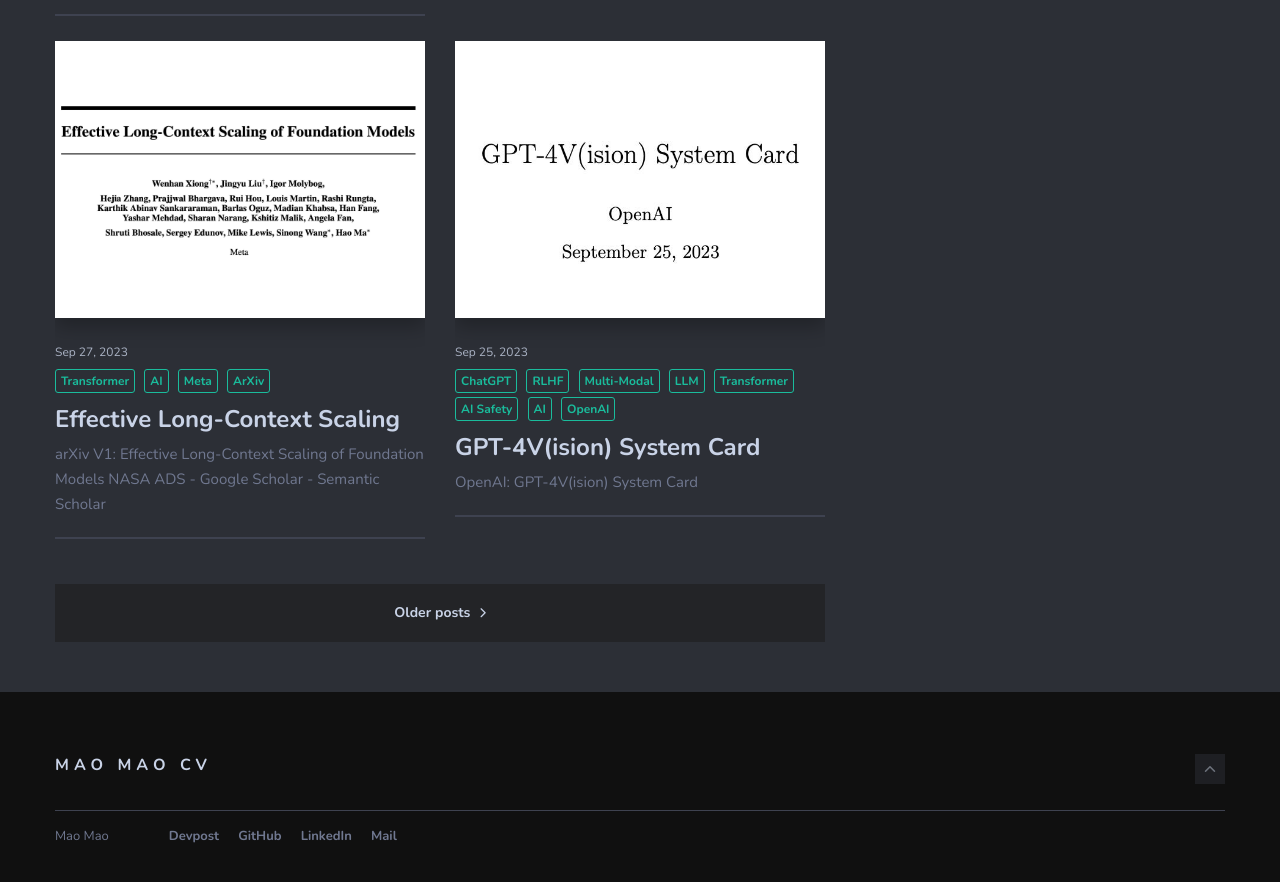
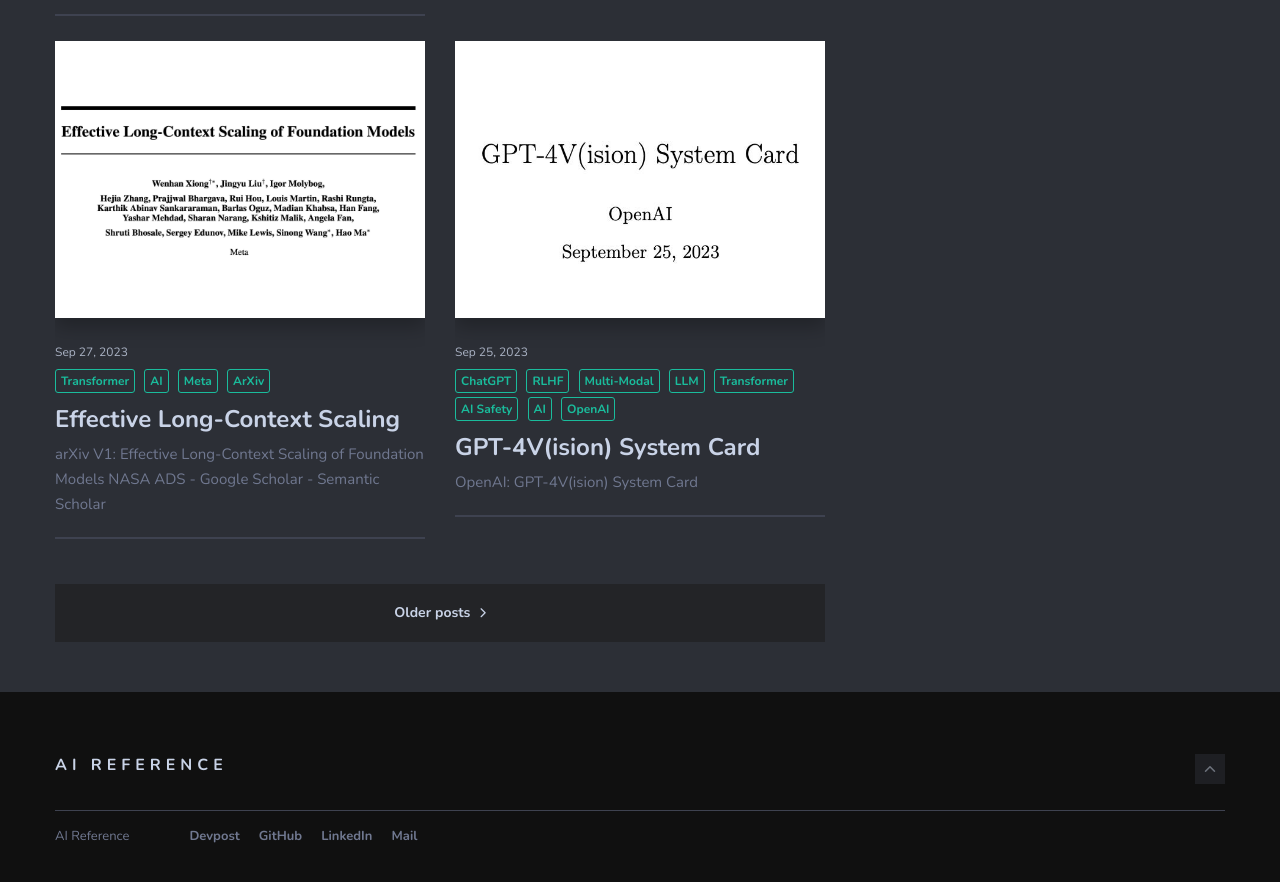
Before and after one commit to aireference/aireference.github.io, a Jekyll site: the page built from index.html, in a window 1280 px wide and 900 px high, scrolled down 6093 px. Shown: the top 882 px of the window. Built offline with Jekyll 4.4.1, drawn with Linux system fonts in a browser that asks for light colours; nearby versions of some CDN libraries; the list of posts is cut into pages by our own code; part of the change alters nothing that is shown.

Commit message:
Update footer.html

```diff
--- a/_includes/footer.html
+++ b/_includes/footer.html
@@ -4,14 +4,14 @@
       <div class="col col-12">
         <div class="footer-top">
           <h2 class="logo-title">
-            <a href="{{site.baseurl}}/" class="logo-text">Mao Mao CV</a>
+            <a href="{{site.baseurl}}/" class="logo-text">AI Reference</a>
           </h2>
           <div class="top"><i class="ion ion-ios-arrow-up"></i></div>
         </div>
         <div class="footer-bottom">
           <div class="copyright">
             <!-- <p>&copy; {{site.time | date: '%Y'}} Crafted & Designed by <a href="https://github.com/artemsheludko">Artem Sheludko</a></p> -->
-            <p>Mao Mao</p>
+            <p>AI Reference</p>
           </div>
           <div class="footer-social">
             <ul class="list-reset">
@@ -32,10 +32,10 @@
               <li><a href="{{ site.pinterest }}">Pinterest</a></li>
               {% else %} {% endif %}
               -->
-              <li><a href="https://devpost.com/maomaocv">Devpost</a></li>
-              <li><a href="https://github.com/maomaocv">GitHub</a></li>
-              <li><a href="https://www.linkedin.com/in/mao-mao-707120135/">LinkedIn</a></li>
-              <li><a href="mailto:frozenfixedstar@gmail.com">Mail</a></li>
+              <li><a href="https://devpost.com/">Devpost</a></li>
+              <li><a href="https://github.com/AI Reference">GitHub</a></li>
+              <li><a href="https://www.linkedin.com/">LinkedIn</a></li>
+              <li><a href="mailto:13220182672@163.com">Mail</a></li>
             </ul>
           </div>
         </div>
```
